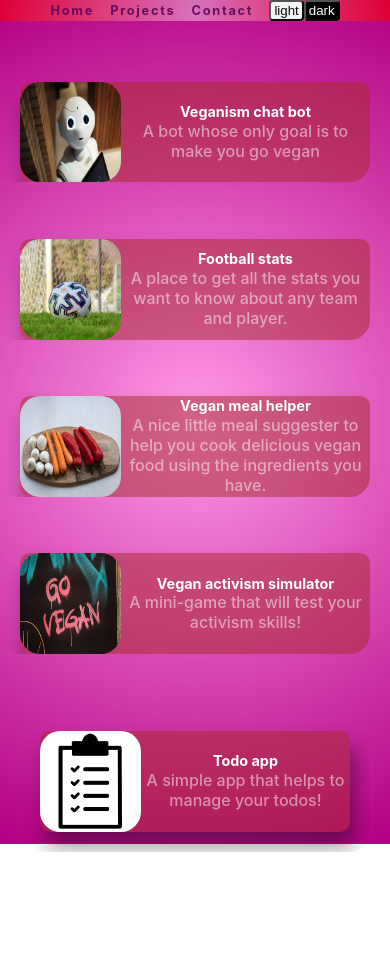
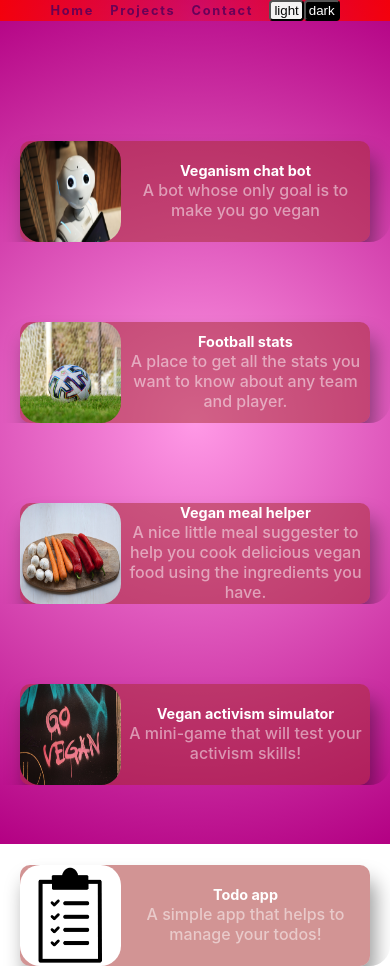
Before and after one commit to yashwanthwebdev/portfolio-pro, a React (Create React App) app: page /projects in a window 390 px wide. Before the commit the page ends 852 px from the top, so only its background shows below. Built offline with nearby package versions, Linux system fonts and the light colour scheme.

Commit message:
responsive layout changes

```diff
--- a/src/App.js
+++ b/src/App.js
@@ -8,7 +8,8 @@ function App() {
   );
   const [navBarBackgroundColor, setNavBarBackgroundColor] = useState(
     // "linear-gradient(to right, rgba(250, 0, 0, 0.6),white, rgba(250, 0, 0, 0.6))"
-    "linear-gradient(to right, rgba(250, 0, 0, 0.6), rgba(255,255,255,0.4) , rgba(250, 0, 0, 0.6))"
+    // "linear-gradient(to right, rgba(250, 0, 0, 0.6), rgba(255,255,255,0.4) , rgba(250, 0, 0, 0.6))"
+    "linear-gradient(to right, rgba(250, 0, 0, 0.9), rgba(255,0,0,0.3) , rgba(250, 0, 0, 0.9))"
   );
   const [navBarColor, setNavBarColor] = useState("rgba(89, 1, 89, 0.87)");
   const [theme, setTheme] = useState("light");
@@ -76,7 +77,8 @@ function App() {
                 // "linear-gradient(to right, rgba(250, 0, 0, 0.6),white, rgba(250, 0, 0, 0.6))"
                 // "linear-gradient(to right, rgba(250, 0, 0, 0.6),#DE3163, rgba(250, 0, 0, 0.6))"
                 // "linear-gradient(to right, rgba(250, 0, 0, 0.6), rgba(250,0,0,0.1) , rgba(250, 0, 0, 0.6))"
-                "linear-gradient(to right, rgba(250, 0, 0, 0.6), rgba(255,255,255,0.4) , rgba(250, 0, 0, 0.6))"
+                // "linear-gradient(to right, rgba(250, 0, 0, 0.6), rgba(255,255,255,0.4) , rgba(250, 0, 0, 0.6))"
+                "linear-gradient(to right, rgba(250, 0, 0, 0.9), rgba(255,0,0,0.3) , rgba(250, 0, 0, 0.9))"
               );
               setNavBarColor("rgba(89, 1, 89, 0.87)");
             }}
--- a/src/Components/Home/Home.js
+++ b/src/Components/Home/Home.js
@@ -40,8 +40,7 @@ function Home() {
           fontFamily: "monospace",
         }}
       >
-        Hey, I am Yashwanth with 4 years of experience in frontend web
-        development and 1 year of experience in backend development.
+        Hey, I am Yashwanth. I have professional experience in web development.
       </p>
 
       {/* <p
@@ -81,7 +80,7 @@ function Home() {
           }}
         >
           {" "}
-          Skills{" "}
+          My skills{" "}
         </span>
         <div className={style.skillsContainer}>
           {skills.map((element, index) => (
--- a/src/Components/Projects/Projects.js
+++ b/src/Components/Projects/Projects.js
@@ -17,18 +17,24 @@ function Projects() {
     <Grid
       container
       // style={{ width: "100%", margin: "auto" }}
-      spacing={3}
-      rowSpacing={2}
-      columnSpacing={3}
-      style={{ justifyContent: "center" }}
+      // spacing={3}
+      rowSpacing={10}
+      columnSpacing={10}
+      style={{
+        marginTop: "0ch",
+        justifyContent: "center",
+        marginBottom: "4ch",
+        // height: "maxContent",
+      }}
     >
       <Grid
         className={style.projectContainer}
         item
-        md={4}
+        sm={12}
+        md={12}
+        lg={4}
         style={{
           maxHeight: "30ch",
-          margin: "2ch",
         }}
       >
         {/* <a  href="https://football-stats-d45ae.web.app/"  */}
@@ -36,6 +42,8 @@ function Projects() {
           href="https://veganism-chat-bot.vercel.app/"
           className={style.hrefContainer}
           style={{
+            marginLeft: "2ch",
+            marginRight: "2ch",
             backgroundColor:
               theme == "light"
                 ? "rgba(165, 42, 42, 0.5)"
@@ -59,11 +67,13 @@ function Projects() {
       </Grid>
       <Grid
         item
-        md={4}
+        sm={12}
+        md={12}
+        lg={4}
         className={style.projectContainer}
         style={{
           maxHeight: "30ch",
-          margin: "2ch",
+          // height: "30ch",
         }}
       >
         {/* <a  href="https://football-stats-d45ae.web.app/"  */}
@@ -71,6 +81,8 @@ function Projects() {
           href="https://footballstats.vercel.app/"
           className={style.hrefContainer}
           style={{
+            marginLeft: "2ch",
+            marginRight: "2ch",
             backgroundColor:
               theme == "light"
                 ? "rgba(165, 42, 42, 0.5)"
@@ -99,11 +111,13 @@ function Projects() {
 
       <Grid
         item
-        md={4}
+        sm={12}
+        md={12}
+        lg={4}
         className={style.projectContainer}
         style={{
           maxHeight: "30ch",
-          margin: "2ch",
+          // height: "30ch",
         }}
       >
         <a
@@ -112,6 +126,8 @@ function Projects() {
           className={style.hrefContainer}
           target="_blank"
           style={{
+            marginLeft: "2ch",
+            marginRight: "2ch",
             backgroundColor:
               theme == "light"
                 ? "rgba(165, 42, 42, 0.5)"
@@ -140,11 +156,12 @@ function Projects() {
 
       <Grid
         item
-        md={4}
+        sm={12}
+        md={12}
+        lg={4}
         className={style.projectContainer}
         style={{
           maxHeight: "30ch",
-          margin: "2ch",
         }}
       >
         <a
@@ -152,6 +169,8 @@ function Projects() {
           className={style.hrefContainer}
           target="_blank"
           style={{
+            marginLeft: "2ch",
+            marginRight: "2ch",
             backgroundColor:
               theme == "light"
                 ? "rgba(165, 42, 42, 0.5)"
@@ -179,11 +198,12 @@ function Projects() {
 
       <Grid
         item
-        md={4}
+        sm={12}
+        md={12}
+        lg={4}
         className={style.projectContainer}
         style={{
           maxHeight: "30ch",
-          margin: "2ch",
         }}
       >
         <a
@@ -195,7 +215,8 @@ function Projects() {
             justifyContent: "center",
             alignItems: "center",
             maxHeight: "30ch",
-            margin: "2ch",
+            marginLeft: "2ch",
+            marginRight: "2ch",
             backgroundColor:
               theme == "light"
                 ? "rgba(165, 42, 42, 0.5)"
```
